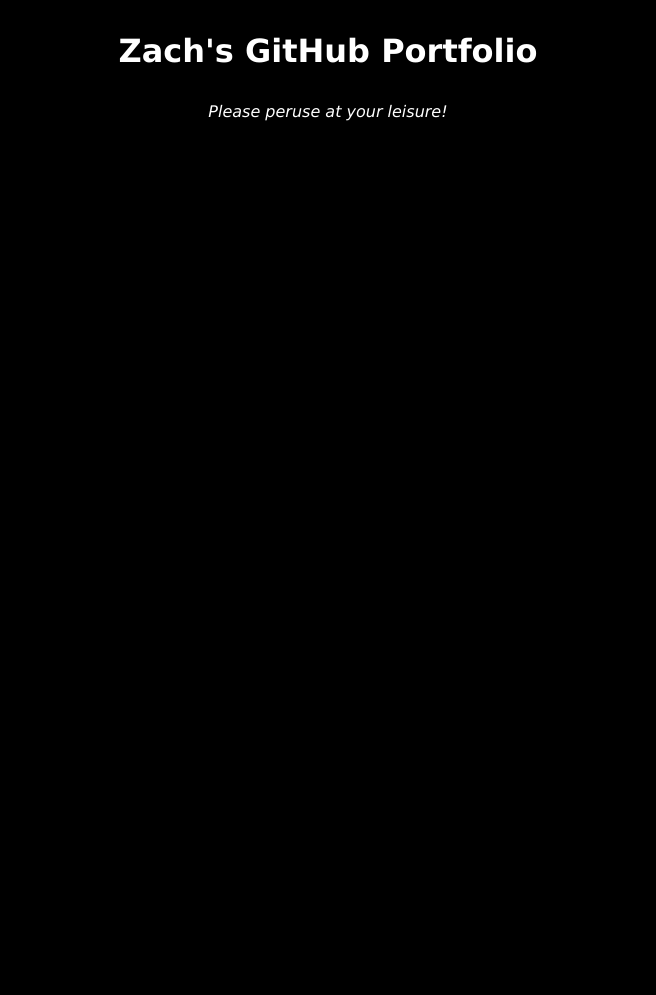
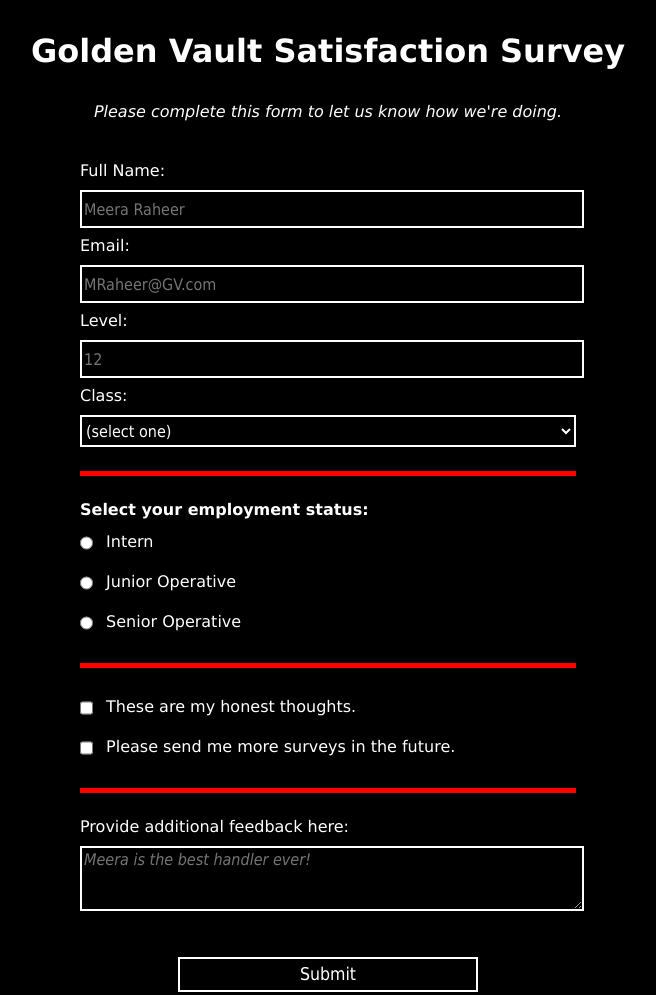
Before and after one commit to brownzaero/brownzaero.github.io, a plain HTML site: page index.html in a window 1280 px wide. Shown: the whole page, without its empty margins (312-968 px from the left). Before the commit the page ends 832 px from the top, so only its background shows below. Drawn offline with Linux system fonts and the light colour scheme.

Commit message:
Update index.html

```diff
--- a/index.html
+++ b/index.html
@@ -2,12 +2,69 @@
 <html lang="en">
   <head>
     <meta charset="UTF-8">
-    <title>brownzaero_github</title>
+    <title>Golden Vault Survey</title>
     <link rel="stylesheet" href="styles.css">
   </head>
   <body>
-    <h1 id="title">Zach's GitHub Portfolio</h1>
-    <p id="description"><em>Please peruse at your leisure!</em></p>
+    <h1 id="title">Golden Vault Satisfaction Survey</h1>
+    <p id="description"><em>Please complete this form to let us know how we're doing.</em></p>
+    <form id="survey-form">
+      <fieldset>
+      <label id="name-label" for:"name">Full Name:
+        <input id="name" type="text" name="name" placeholder="Meera Raheer"required>
+        </label>
+      <label id="email-label" for="email">Email:
+        <input id="email" type="email" name="email" placeholder="MRaheer@GV.com" required>
+        </label>
+      <label id="number-label" for="number">Level:
+        <input id="number" type="number" min="0" max="20" required placeholder="12">
+        </label>
+      <label for="dropdown">Class:
+        <select id="dropdown">
+          <option class="make_red" value="">(select one)</option>
+          <option class="make_red" value="1">Artificer</option>
+          <option class="make_red" value="2">Barbarian</option>
+          <option class="make_red" value="3">Bard</option>
+          <option class="make_red" value="4">Cleric</option>
+          <option class="make_red" value="5">Druid</option>
+          <option class="make_red" value="6">Fighter</option>
+          <option class="make_red" value="7">Monk</option>
+          <option class="make_red" value="8">Paladin</option>
+          <option class="make_red" value="9">Ranger</option>
+          <option class="make_red" value="10">Rogue</option>
+          <option class="make_red" value="11">Sorcerer</option>
+          <option class="make_red" value="12">Warlock</option>
+          <option class="make_red" value="13">Wizard</option>
+          <option class="make_red" value="14">Sidekick</option>
+          <option class="make_red" value="15">Multiclass Munchkin</option>
+          <option class="make_red" value="16">Other</option>
+        </select>
+      </label>
+      </fieldset>
+      <fieldset>
+        <label><b>Select your employment status: </b>
+        <label for="intern">
+          <input value="intern" id="intern" type="radio" name="operative-type" class="inline" /> Intern</label>
+        <label for="junior">
+          <input value="junior" id="junior" type="radio" name="operative-type" class="inline" /> Junior Operative</label>
+        <label for="senior">
+          <input value="senior" id="senior" type="radio" name="operative-type" class="inline" /> Senior Operative</label>
+      </label>
+      </fieldset>
+      <fieldset>
+        <label for="honesty">
+          <input value="honest" id="honesty" type="checkbox" required name="honesty" class="inline" /> These are my honest thoughts.
+        </label>
+        <label for="followup">
+          <input value="followupwithable" id="followup" type="checkbox" name="followup" class="inline" /> Please send me more surveys in the future.
+        </label>
+      </fieldset>
+      <fieldset>
+      <label for="comments">Provide additional feedback here:
+        <textarea id="comments" name="comments" rows="3" cols="30" placeholder="Meera is the best handler ever!"></textarea>
+      </label>
+      </fieldset>
+      <input id="submit" type="submit" value="Submit" />
     </form>
   </body>
 </html>
```
